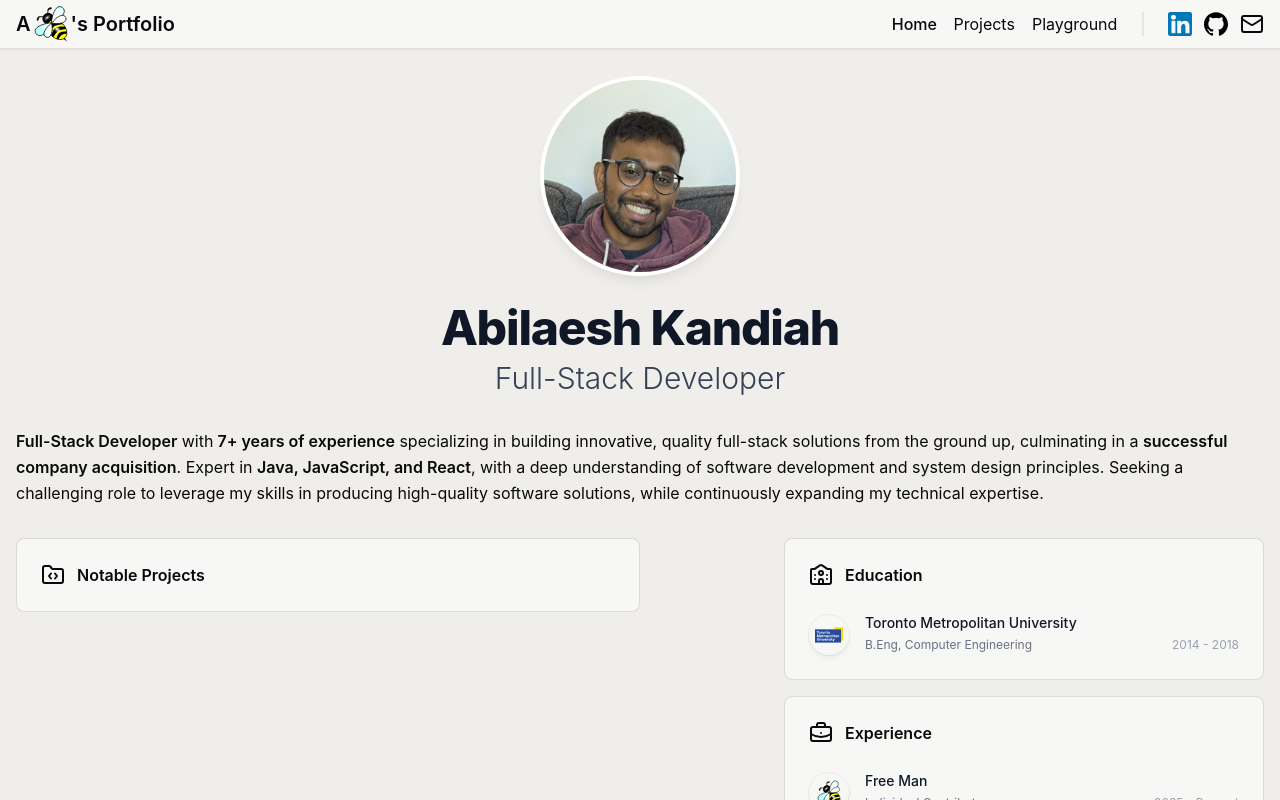
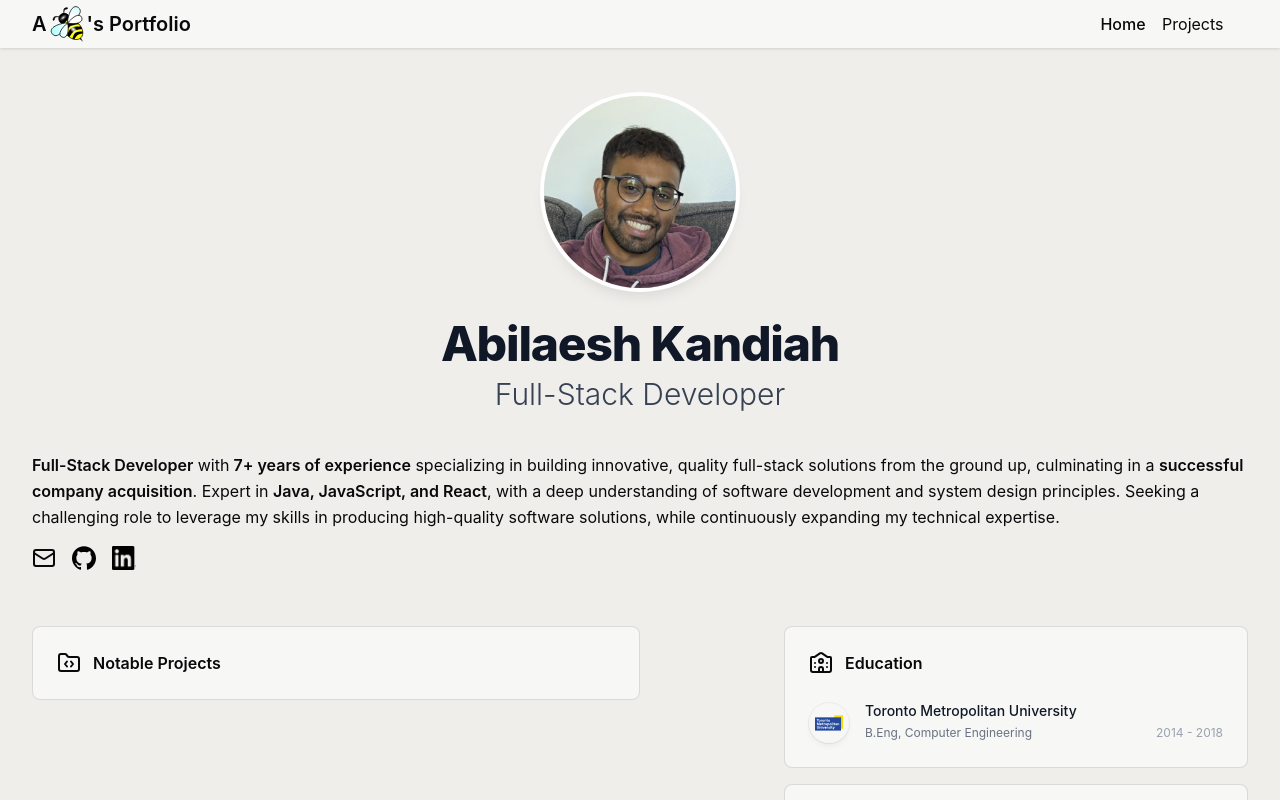
Before and after one commit to abikandiah/portfolio, a React (Vite) app: page / in a window 1280 px wide. Shown: the top 800 px of the page. Built offline with nearby package versions, Linux system fonts and the light colour scheme.

Commit message:
Moved external links from header to below summary

```diff
--- a/src/components/Header.tsx
+++ b/src/components/Header.tsx
@@ -1,12 +1,11 @@
-import { personalEmail, githubUrl, linkedinUrl } from "@/constants";
 import { Link } from "@tanstack/react-router";
-import { SendEmail } from "./misc";
+import { NavLink } from "./misc";
 
 
 function Header() {
     return (
         <header className="header">
-            <div className="max-w-screen-2xl mx-auto flex items-center justify-between">
+            <div className="max-w-screen-xl mx-auto flex items-center justify-between">
                 <Link className="flex items-center" to="/">
                     <span className="text-xl font-semibold">
                         A
@@ -27,60 +26,11 @@ function Header() {
                         <NavLink to="/" text={'Home'} />
 
                         <NavLink to="/projects" text={'Projects'} />
-
-                        <NavLink to="/playground" text={'Playground'} />
                     </nav>
-
-                    <div className="flex items-center justify-center gap-3 pl-6">
-                        <ExternalSite
-                            url={linkedinUrl}
-                            src="/src/assets/linkedin.svg"
-                            alt="LinkedIn Logo"
-                            aria-label="LinkedIn Profile"
-                        />
-
-                        <ExternalSite
-                            url={githubUrl}
-                            src="/src/assets/github.svg"
-                            alt="GitHub Logo"
-                            aria-label="Github Profile"
-                        />
-
-                        <SendEmail email={personalEmail} />
-                    </div>
                 </div>
             </div>
         </header>
     );
 }
 
-interface ExternalSiteProps {
-    url: string;
-    src: string;
-    alt: string;
-}
-
-function ExternalSite({ url, src, alt, ...rest }: ExternalSiteProps & Record<string, any>) {
-    return (
-        <a href={url} target="_blank" rel="noopener noreferrer" {...rest}>
-            <img
-                src={src}
-                alt={alt}
-                className="h-6 w-6"
-            />
-        </a>
-    )
-}
-
-function NavLink({ to, text }: { to: string; text: string }) {
-    return (
-        <Link className="nav-link"
-            to={to} data-text={text}
-            activeProps={{className: 'nav-link-active'}}
-        >
-            {text}
-        </Link>
-    );
-}
-
 export default Header;
--- a/src/components/misc/index.tsx
+++ b/src/components/misc/index.tsx
@@ -1,3 +1,4 @@
+import { Link } from "@tanstack/react-router";
 import { Mail } from "lucide-react";
 
 export function SendEmail({ email, showText }: { email: string; showText?: boolean }) {
@@ -12,3 +13,31 @@ export function SendEmail({ email, showText }: { email: string; showText?: boole
         </a>
     )
 }
+
+interface ExternalSiteProps {
+    url: string;
+    src: string;
+    alt: string;
+}
+export function ExternalSite({ url, src, alt, ...rest }: ExternalSiteProps & Record<string, any>) {
+    return (
+        <a href={url} target="_blank" rel="noopener noreferrer" {...rest}>
+            <img
+                src={src}
+                alt={alt}
+                className="h-6 w-6"
+            />
+        </a>
+    )
+}
+
+export function NavLink({ to, text }: { to: string; text: string }) {
+    return (
+        <Link className="nav-link"
+            to={to} data-text={text}
+            activeProps={{className: 'nav-link-active'}}
+        >
+            {text}
+        </Link>
+    );
+}
--- a/src/routes/index.tsx
+++ b/src/routes/index.tsx
@@ -1,6 +1,8 @@
 import Education from '@/components/home/Education'
 import ProjectsOverview from '@/components/home/ProjectsOverview'
 import WorkExperience from '@/components/home/WorkExperience'
+import { ExternalSite, SendEmail } from '@/components/misc'
+import { githubUrl, linkedinUrl, personalEmail } from '@/constants'
 import { createFileRoute } from '@tanstack/react-router'
 
 export const Route = createFileRoute('/')({
@@ -10,7 +12,7 @@ export const Route = createFileRoute('/')({
 function App() {
 	return (
 		<>
-			<div className="flex flex-col space-y-8">
+			<div className="flex flex-col space-y-10">
 				<ProfileHeader />
 				<ProfileSummary />
 				<MainContent />
@@ -44,7 +46,7 @@ function ProfileHeader() {
 
 function ProfileSummary() {
 	return (
-		<section>
+		<section className='flex flex-col gap-y-4'>
 
 			{/* Summary Content */}
 			<p className="leading-relaxed text-base">
@@ -55,13 +57,33 @@ function ProfileSummary() {
 				Expert in <span className="font-semibold">Java, JavaScript, and React</span>, with a deep understanding of software development and system design principles.
 				Seeking a challenging role to leverage my skills in producing high-quality software solutions, while continuously expanding my technical expertise.
 			</p>
+
+			<div className="flex items-center gap-4">
+				<SendEmail email={personalEmail} />
+
+				<ExternalSite
+					url={githubUrl}
+					src="/src/assets/github.svg"
+					alt="GitHub Logo"
+					aria-label="Github Profile"
+					title="Visit my Github"
+				/>
+
+				<ExternalSite
+					url={linkedinUrl}
+					src="/src/assets/linkedin-black.png"
+					alt="LinkedIn Logo"
+					aria-label="LinkedIn Profile"
+					title="Check out my LinkedIn"
+				/>
+			</div>
 		</section>
 	);
 }
 
 function MainContent() {
 	return (
-		<div className="grid grid-cols-1 gap-y-4 lg:grid-cols-2">
+		<div className="grid grid-cols-1 gap-y-4 lg:grid-cols-2 mt-4">
 			<div className="flex flex-col">
 				<ProjectsOverview />
 			</div>
--- a/src/styles.css
+++ b/src/styles.css
@@ -26,12 +26,12 @@
 }
 
 .header {
-	@apply sticky top-0 z-50 shadow-sm shadow-stone-300/80 py-1 px-4 bg-card backdrop-blur-md;
+	@apply sticky top-0 z-50 shadow-sm shadow-stone-300 py-1 px-8 bg-card backdrop-blur-md;
 	align-content: center;
 }
 
 .outlet-content {
-	@apply max-w-screen-2xl mx-auto p-4 m-4;
+	@apply max-w-screen-xl mx-auto p-8 m-4;
 }
 
 .card {
```
Also changed, not shown: src/assets/linkedin-black.png (added).
